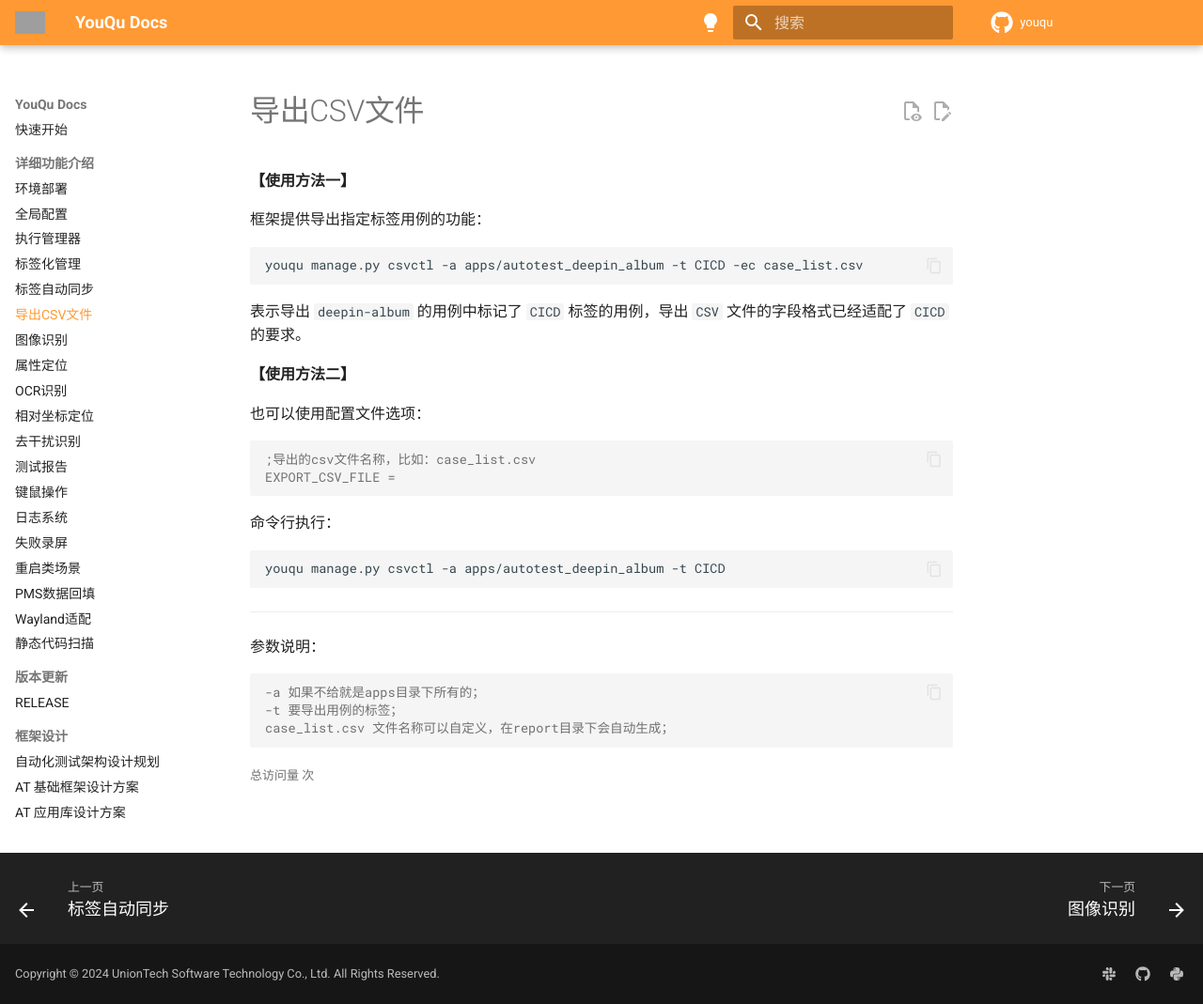
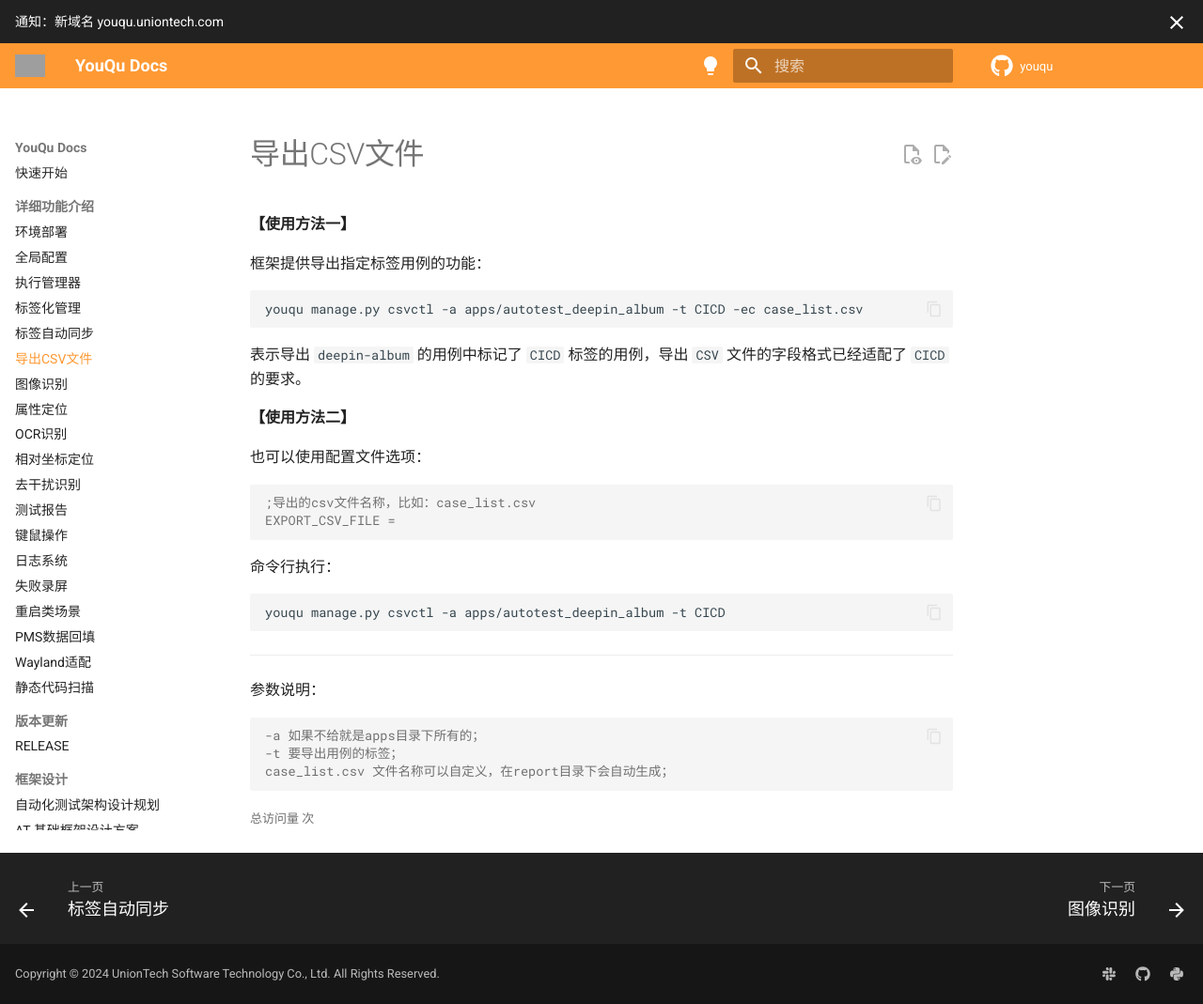
Before and after one commit to linuxdeepin/youqu, an MkDocs documentation site: the page built from docs/框架功能介绍/标签导出.md, in a window 1280 px wide and 1069 px high. Shown: the whole window at 94% size. Built offline with MkDocs 1.6.1 and Material for MkDocs 9.7.7, drawn with Linux system fonts in a browser that asks for light colours; comment, search, counter and statistics services are not loaded; the version menu is left out; grey boxes are pictures that could not be loaded.

Commit message:
fix: 文档新增新域名的提示，以便大家能知道我们使用了新域名；
Description:

Log:

```diff
--- a/docs/overrides/main.html
+++ b/docs/overrides/main.html
@@ -1,4 +1,9 @@
 {% extends "base.html" %}
+
+{% block announce %}
+  <!-- Add announcement here, including arbitrary HTML -->
+  通知：新域名 youqu.uniontech.com
+{% endblock %}
 
 {% block content %}
 {{ super() }}
```
